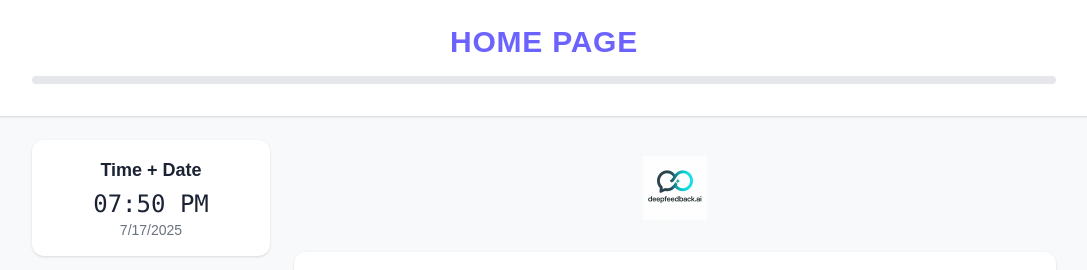
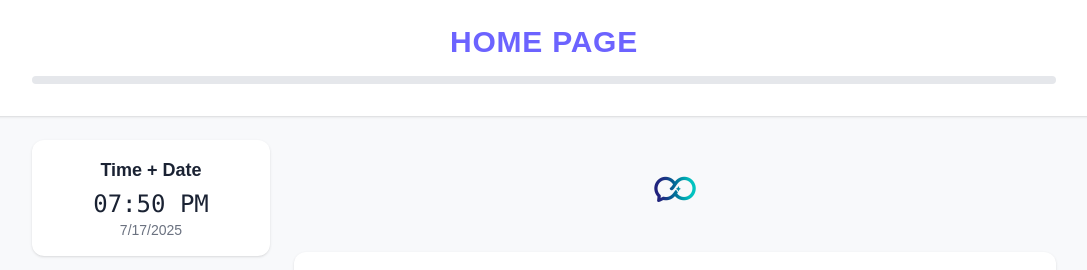
Before and after one commit to Natikagg22/fitness-app-circuit-stream-final-project, a Next.js app: page / in a window 1280 px wide. Shown: the top 270 px of the page, without its empty margins (96-1183 px from the left). Built offline with nearby package versions, Linux system fonts and the light colour scheme.

Commit message:
added logo to page.tsx

```diff
--- a/app/page.tsx
+++ b/app/page.tsx
@@ -70,7 +70,7 @@ export default function Home() {
       {/* Logo at the top */}
       <div className="flex justify-center mt-4 mb-2">
         <Image
-          src="/images/image1.png"
+          src="/images/logo.png"
           alt="App Logo"
           width={64}
           height={64}
```
Also changed, not shown: public/images/image1.png (deleted), public/images/logo.png (added).
